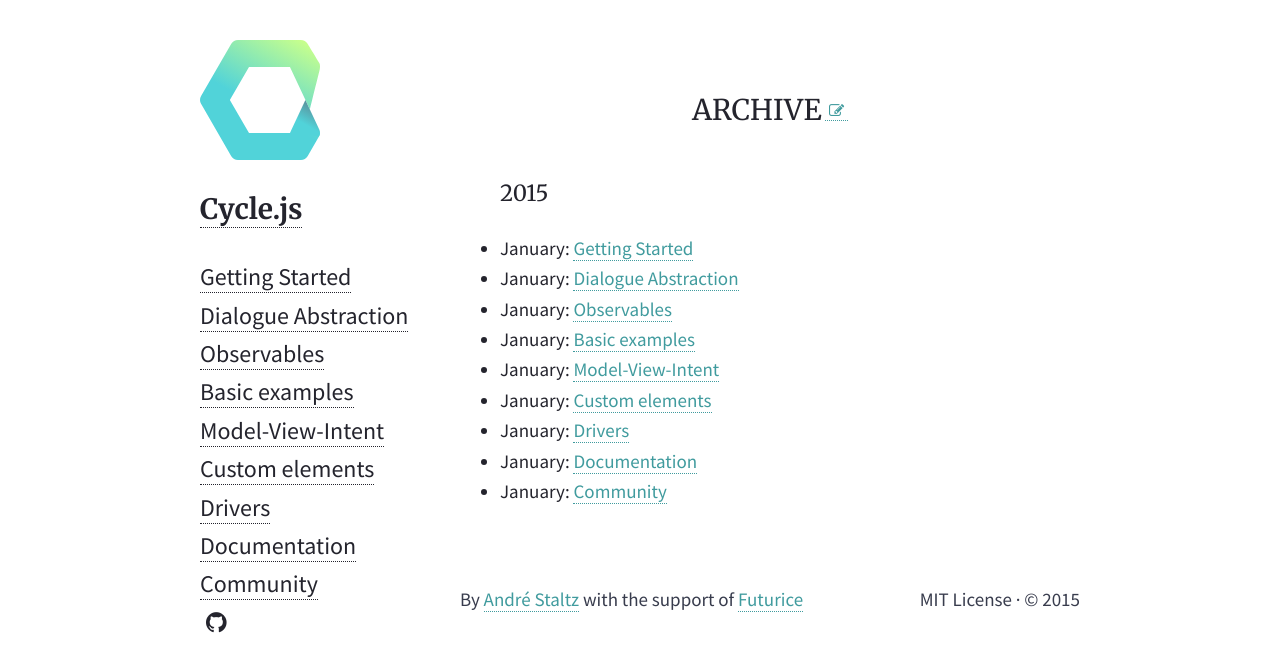
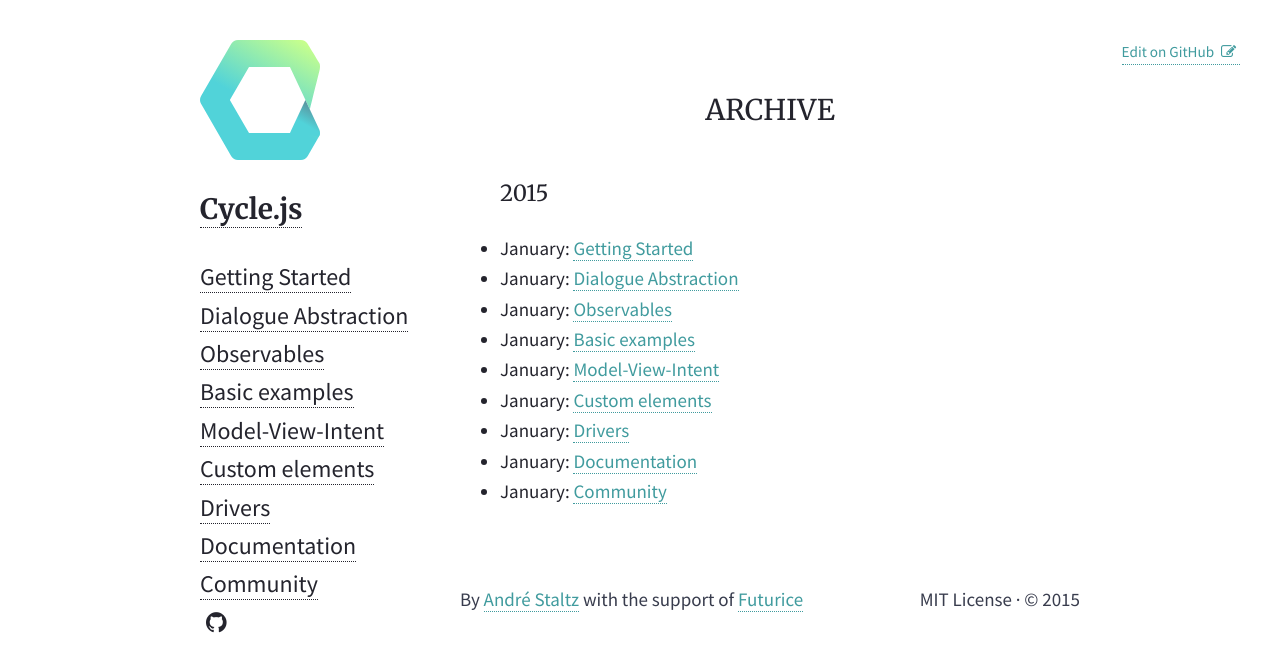
Before and after one commit to cyclejs/old-website, a Jekyll site: the page built from archive.html, in a window 1280 px wide. Shown: the top 672 px of the page. Built offline with Jekyll 4.4.1, drawn with Linux system fonts in a browser that asks for light colours; nearby versions of some CDN libraries.

Commit message:
Improve 'edit on github' link a bit

```diff
--- a/_layouts/default.html
+++ b/_layouts/default.html
@@ -21,7 +21,7 @@
         <header>
           <h2>{{ page.title }}</h2>
           {% if page.path %}
-            <a class="edit-post" title="Edit on Github" href="{{ page.path | prepend: 'https://github.com/cyclejs/cyclejs.github.io/edit/master/' }}"> <i class="fa fa-edit"></i> </a>
+            <a class="edit-post" title="Edit on Github" href="{{ page.path | prepend: 'https://github.com/cyclejs/cyclejs.github.io/edit/master/' }}">Edit on GitHub <i class="fa fa-edit"></i></a>
           {% endif %}
         </header>
         <div>
--- a/_sass/documentation.sass
+++ b/_sass/documentation.sass
@@ -44,9 +44,11 @@
         h2
             display: inline-block
         .edit-post
+            @extend .mobile-hidden
             font-size: 80%
-            top: -4px
-            position: relative
+            top: $normal-space
+            right: $normal-space
+            position: absolute
     > div
         margin-bottom: 2em
     .paginator
```
